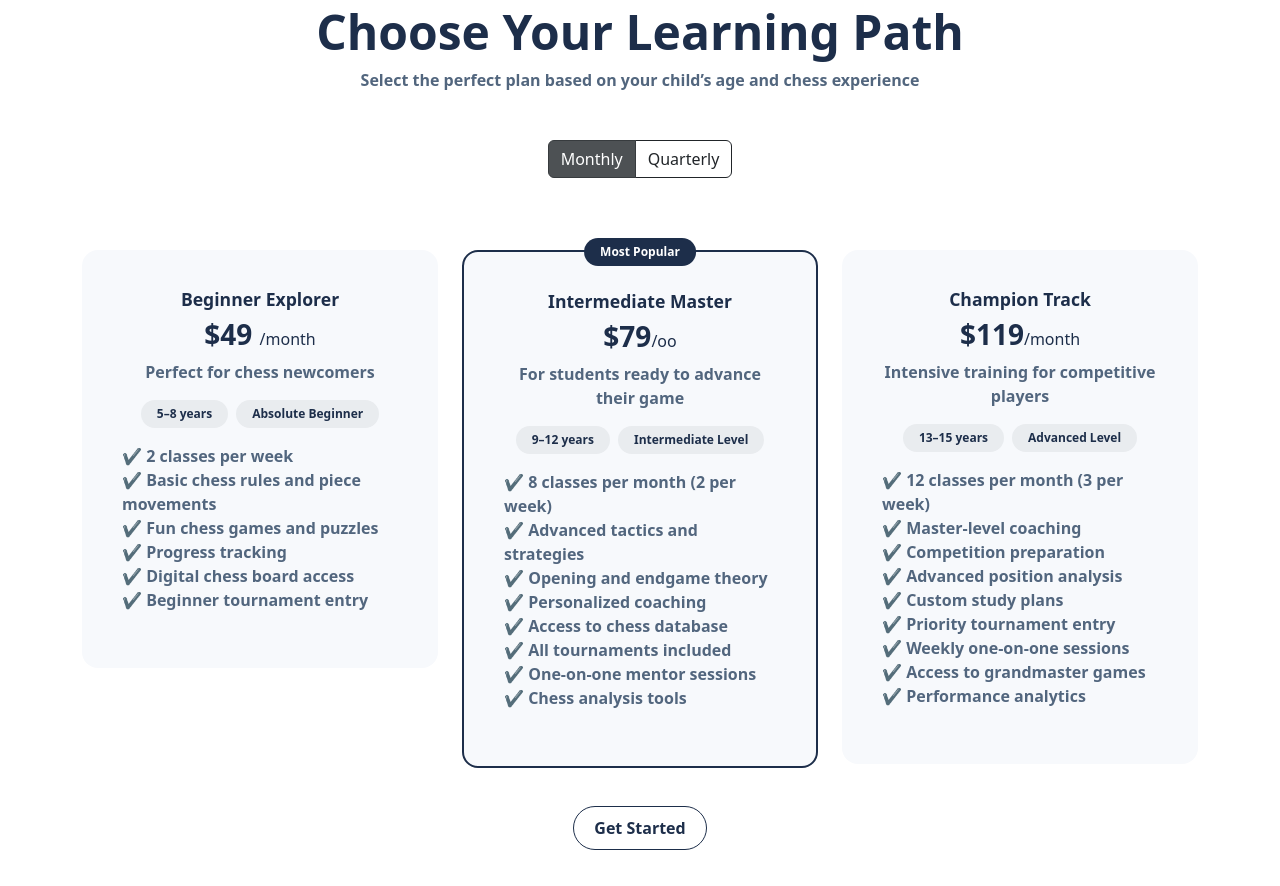
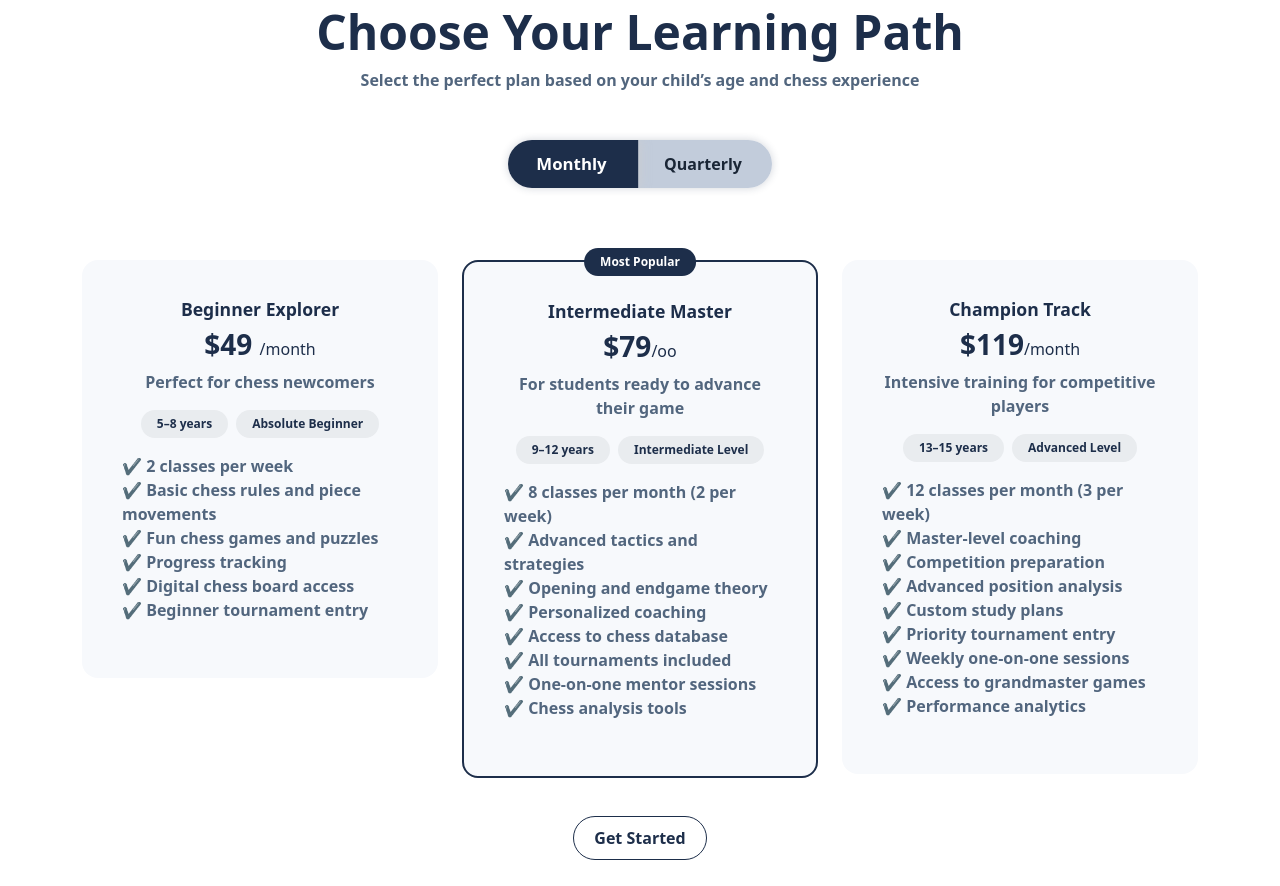
Before and after one commit to thedigitalchessboard/thedigitalchessboard.github.io, a plain HTML site: page index.html in a window 1280 px wide. Shown: the part 2535-3421 px from the top of the page. Drawn offline with nearby package versions, Linux system fonts and the light colour scheme.

Commit message:
ahhhhhhhhhhh

```diff
--- a/index.html
+++ b/index.html
@@ -556,16 +556,15 @@
         <br />
         <div class="toggle-wrapper d-flex justify-content-center mb-4">
   <div
-            class="billing-toggle btn-group"
+    class="billing-toggle btn-group btn-style"
     role="group"
     aria-label="Billing Toggle"
   >
-            <button id="monthlyBtn" class="btn btn-dark active">Monthly</button>
-            <button id="quarterlyBtn" class="btn btn-outline-dark">
-              Quarterly
-            </button>
+    <button id="monthlyBtn" class="btn billing-btn active">Monthly</button>
+    <button id="quarterlyBtn" class="btn billing-btn">Quarterly</button>
   </div>
 </div>
+
         <br><br>
 
         <!-- Pricing Cards -->
--- a/main.js
+++ b/main.js
@@ -77,3 +77,12 @@ if (yearSpan) {
     quarterlyPlans.forEach(plan => plan.classList.remove("d-none"));
     monthlyPlans.forEach(plan => plan.classList.add("d-none"));
   });
+
+  const buttons = document.querySelectorAll(".billing-btn");
+
+buttons.forEach((btn) => {
+  btn.addEventListener("click", () => {
+    buttons.forEach((b) => b.classList.remove("active"));
+    btn.classList.add("active");
+  });
+});
--- a/style.css
+++ b/style.css
@@ -778,3 +778,33 @@ form .form-select:hover {
   background-image: linear-gradient(to right, #1d2e4a, #52667e);
   color: white;
 }
+
+.billing-toggle {
+  border-radius: 50px;
+  overflow: hidden;
+  box-shadow: 0 0 8px rgba(29, 46, 74, 0.2); /* subtle dark-blue glow */
+}
+
+.billing-btn {
+  background: #c2ccdb; /* light blu for inactive */
+  color: #1a2636; /* dark blu text */
+  border: none;
+  padding: 12px 30px;
+  font-weight: 600;
+  transition: all 0.3s ease;
+}
+
+/* Hover */
+.billing-btn:hover {
+  background: #52667e; /* grey blu */
+  color: #ffffff;
+}
+
+/* Active */
+.billing-btn.active {
+  background: #1d2e4a; /* dark blu */
+  color: #ffffff;
+  box-shadow: 0 0 12px rgba(210, 207, 202, 0.7); /* peach glow */
+  transform: scale(1.05);
+  z-index: 1;
+}
```
Lines whose indentation alone changed are shown as unchanged.
